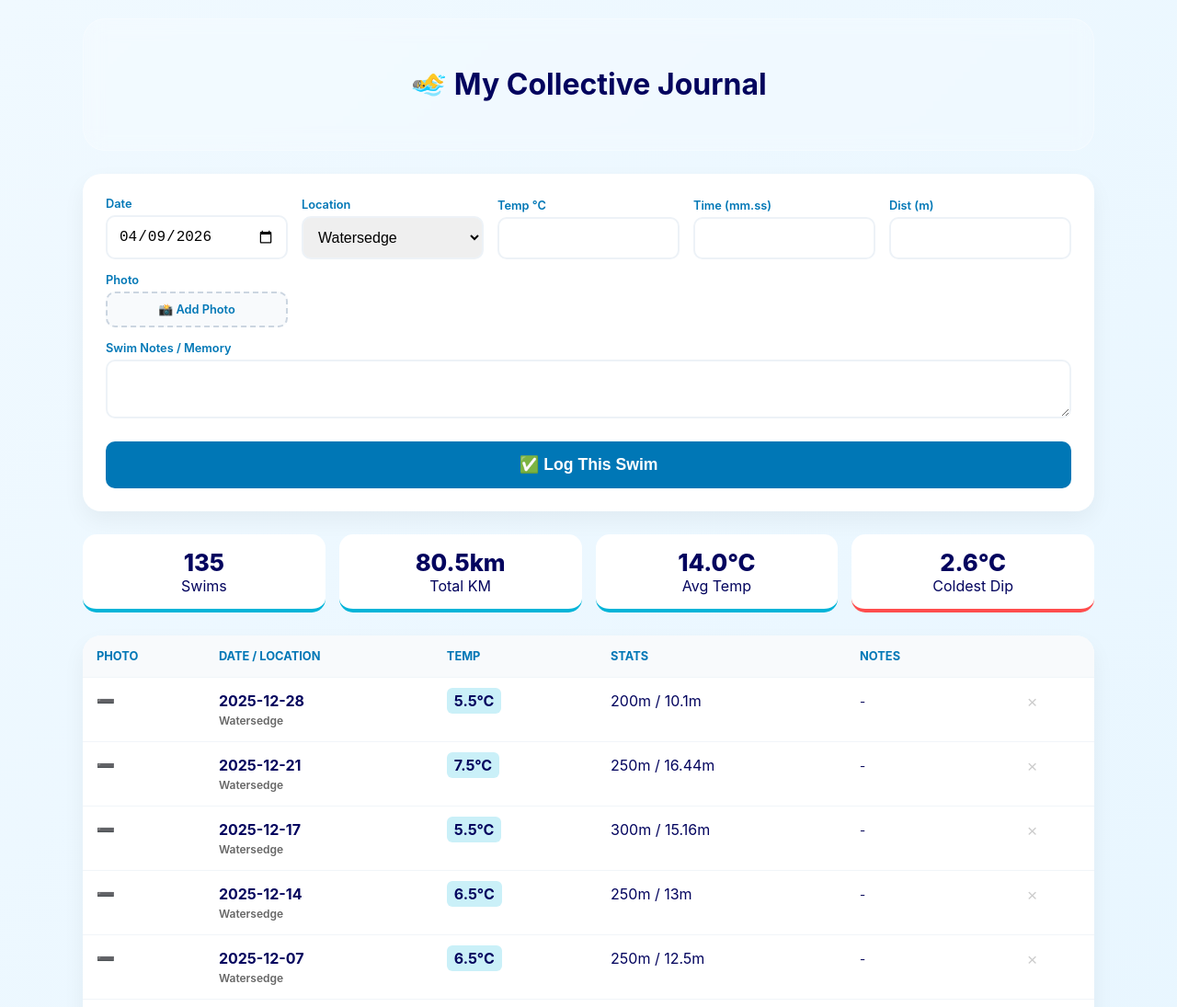
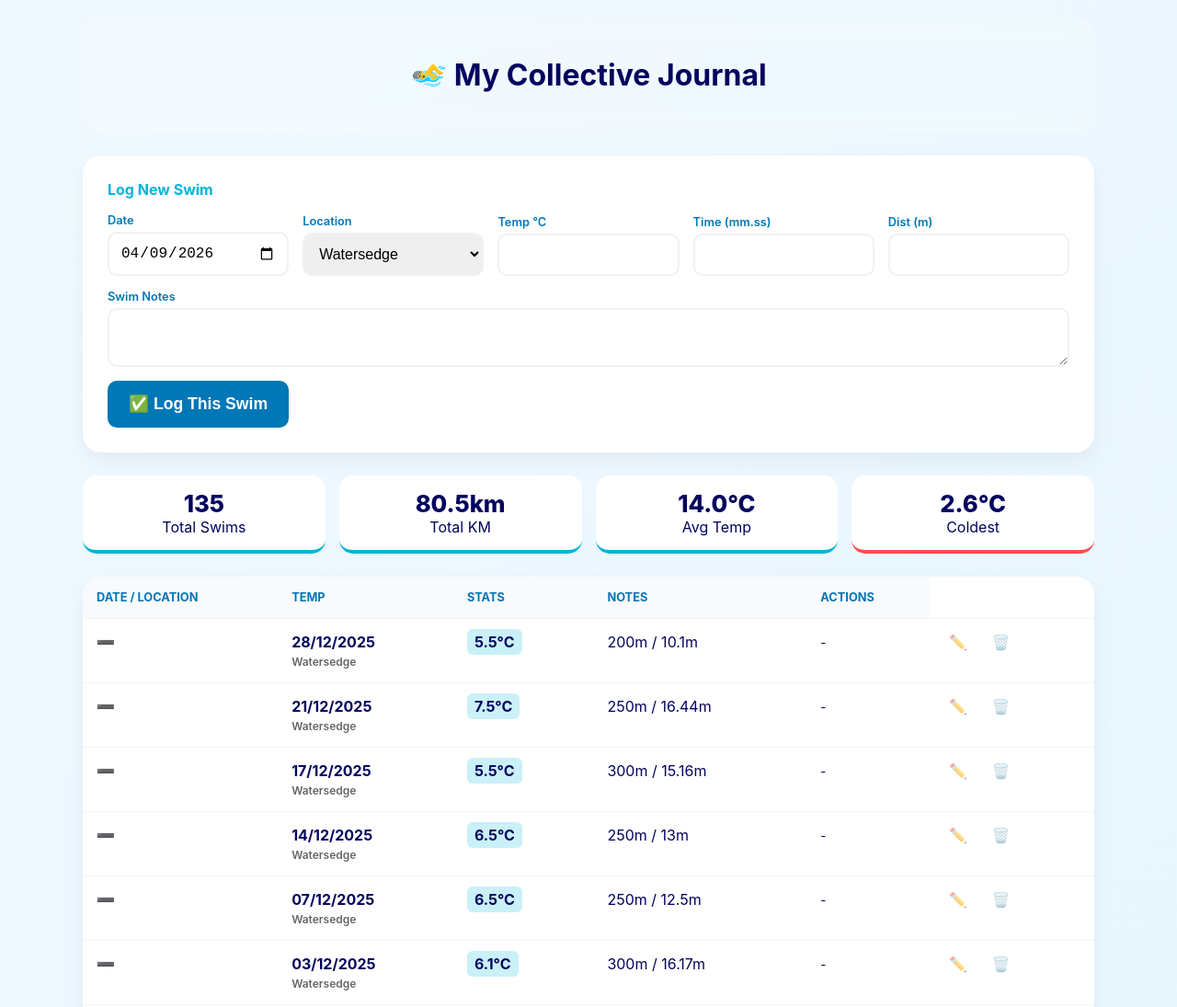
Before and after one commit to anitajstanley/swimming-journal, a plain HTML site: page index.html in a window 1280 px wide. Shown: the top 1095 px of the page at 92% size. Drawn offline with Linux system fonts and the light colour scheme.

Commit message:
Update index.html

```diff
--- a/index.html
+++ b/index.html
@@ -3,7 +3,7 @@
 <head>
     <meta charset="UTF-8">
     <meta name="viewport" content="width=device-width, initial-scale=1.0">
-    <title>Open Water Collective | My Journal</title>
+    <title>Open Water Collective | Master Journal</title>
     <style>
         :root {
             --primary: #0077b6; --secondary: #00b4d8; --dark: #03045e;
@@ -15,18 +15,18 @@
         }
         .container { max-width: 1100px; margin: 0 auto; }
         header {
-            text-align: center; padding: 30px 0; background: rgba(255, 255, 255, 0.2);
+            text-align: center; padding: 20px 0; background: rgba(255, 255, 255, 0.2);
             backdrop-filter: blur(10px); border-radius: 24px; border: 1px solid rgba(255,255,255,0.3); margin-bottom: 25px;
         }
-        .input-card { background: var(--white); padding: 25px; border-radius: 20px; box-shadow: 0 10px 25px rgba(0,0,0,0.05); margin-bottom: 25px; }
+        .input-card { background: var(--white); padding: 25px; border-radius: 20px; box-shadow: 0 10px 25px rgba(0,0,0,0.05); margin-bottom: 25px; border: 2px solid transparent; transition: 0.3s; }
+        .editing-mode { border-color: var(--secondary); background: #f0fbff; box-shadow: 0 0 20px rgba(0,180,216,0.2); }
         .form-grid { display: grid; grid-template-columns: repeat(auto-fit, minmax(180px, 1fr)); gap: 15px; align-items: end; }
         .field { display: flex; flex-direction: column; gap: 5px; }
         .span-full { grid-column: 1 / -1; }
         label { font-weight: 600; font-size: 0.8rem; color: var(--primary); }
         input, select, textarea { padding: 12px; border: 2px solid #edf2f7; border-radius: 10px; font-size: 1rem; outline: none; }
-        .file-label { background: #f8fafc; border: 2px dashed #cbd5e0; padding: 10px; border-radius: 10px; cursor: pointer; text-align: center; }
-        .btn-add { background: var(--primary); color: white; border: none; padding: 15px; border-radius: 10px; font-weight: bold; cursor: pointer; transition: 0.3s; font-size: 1.1rem; margin-top: 10px; width: 100%; }
-        .btn-add:hover { background: var(--dark); transform: translateY(-2px); }
+        .btn-add { background: var(--primary); color: white; border: none; padding: 15px; border-radius: 10px; font-weight: bold; cursor: pointer; transition: 0.3s; font-size: 1.1rem; width: 100%; }
+        .btn-update { background: #2a9d8f; }
         .stats-row { display: grid; grid-template-columns: repeat(auto-fit, minmax(150px, 1fr)); gap: 15px; margin-bottom: 25px; }
         .stat-box { background: var(--white); padding: 15px; border-radius: 15px; text-align: center; border-bottom: 4px solid var(--secondary); }
         .stat-val { display: block; font-size: 1.6rem; font-weight: 800; }
@@ -35,11 +35,10 @@
         td { padding: 15px; border-top: 1px solid #f1f5f9; vertical-align: top; }
         .temp-pill { background: var(--light); padding: 4px 8px; border-radius: 6px; font-weight: bold; }
         .loc-tag { display: block; font-size: 0.75rem; color: #666; margin-top: 4px; font-weight: 600; }
-        .swim-img { max-width: 60px; border-radius: 6px; cursor: pointer; }
-        .btn-del { color: #ccc; cursor: pointer; border: none; background: none; font-size: 1.2rem; }
-        .btn-del:hover { color: var(--accent); }
-        .footer-tools { margin-top: 50px; text-align: center; opacity: 0.5; }
-        .btn-reset { background: none; border: 1px solid #ccc; padding: 5px 10px; border-radius: 5px; cursor: pointer; font-size: 0.7rem; }
+        .btn-action { cursor: pointer; border: none; background: none; font-size: 1rem; margin-right: 10px; opacity: 0.5; }
+        .btn-action:hover { opacity: 1; }
+        .footer-tools { margin-top: 40px; text-align: center; }
+        .btn-reset { background: none; border: 1px solid #ccc; color: #999; padding: 8px 15px; border-radius: 8px; cursor: pointer; font-size: 0.7rem; }
     </style>
 </head>
 <body>
@@ -47,8 +46,10 @@
 <div class="container">
     <header><h1>🏊‍♂️ My Collective Journal</h1></header>
 
-    <div class="input-card">
+    <div class="input-card" id="inputCard">
+        <h3 id="formTitle" style="margin-top:0; font-size: 1rem; color: var(--secondary);">Log New Swim</h3>
         <div class="form-grid">
+            <input type="hidden" id="editIndex" value="-1">
             <div class="field"><label>Date</label><input type="date" id="inDate"></div>
             <div class="field">
                 <label>Location</label>
@@ -63,31 +64,31 @@
             <div class="field"><label>Temp °C</label><input type="number" id="inTemp" step="0.1"></div>
             <div class="field"><label>Time (mm.ss)</label><input type="number" id="inTime" step="0.01"></div>
             <div class="field"><label>Dist (m)</label><input type="number" id="inDist"></div>
-            <div class="field"><label>Photo</label><label for="inPhoto" class="file-label">📸 Add Photo</label><input type="file" id="inPhoto" hidden accept="image/*"></div>
-            <div class="field span-full"><label>Swim Notes / Memory</label><textarea id="inNotes"></textarea></div>
-            <button class="btn-add span-full" onclick="saveEntry()">✅ Log This Swim</button>
+            <div class="field span-full"><label>Swim Notes</label><textarea id="inNotes"></textarea></div>
+            <button class="btn-add" id="submitBtn" onclick="saveEntry()">✅ Log This Swim</button>
+            <button class="btn-add" id="cancelBtn" style="display:none; background:#ccc; margin-top:10px;" onclick="cancelEdit()">Cancel</button>
         </div>
     </div>
 
     <div class="stats-row">
-        <div class="stat-box"><span class="stat-val" id="stCount">0</span><span class="stat-label">Swims</span></div>
+        <div class="stat-box"><span class="stat-val" id="stCount">0</span><span class="stat-label">Total Swims</span></div>
         <div class="stat-box"><span class="stat-val" id="stDist">0</span><span class="stat-label">Total KM</span></div>
         <div class="stat-box"><span class="stat-val" id="stTemp">0</span><span class="stat-label">Avg Temp</span></div>
-        <div class="stat-box" style="border-color: var(--accent);"><span class="stat-val" id="stCold">0</span><span class="stat-label">Coldest Dip</span></div>
+        <div class="stat-box" style="border-color: var(--accent);"><span class="stat-val" id="stCold">0</span><span class="stat-label">Coldest</span></div>
     </div>
 
     <table>
-        <thead><tr><th>Photo</th><th>Date / Location</th><th>Temp</th><th>Stats</th><th>Notes</th><th></th></tr></thead>
+        <thead><tr><th>Date / Location</th><th>Temp</th><th>Stats</th><th>Notes</th><th>Actions</th></tr></thead>
         <tbody id="journalBody"></tbody>
     </table>
 
     <div class="footer-tools">
-        <button class="btn-reset" onclick="resetData()">Clear & Load Master History</button>
+        <button class="btn-reset" onclick="hardReset()">Reset to Master Notebook Data</button>
     </div>
 </div>
 
 <script>
-    const masterHistory = [
+    const fullMasterHistory = [
         { date: '2024-02-02', temp: 6.3, time: 24.00, dist: 450, location: 'Watersedge', notes: 'Wetsuit' },
         { date: '2024-02-16', temp: 9.5, time: 28.27, dist: 600, location: 'Watersedge', notes: 'Wetsuit' },
         { date: '2024-02-18', temp: 10.0, time: 18.07, dist: 300, location: 'Watersedge', notes: 'Wetsuit' },
@@ -178,11 +179,11 @@
         { date: '2025-06-01', temp: 19.0, time: 29.59, dist: 800, location: 'Watersedge', notes: '' },
         { date: '2025-06-06', temp: 18.1, time: 32.15, dist: 800, location: 'Watersedge', notes: '' },
         { date: '2025-06-10', temp: 18.5, time: 30.31, dist: 800, location: 'Watersedge', notes: '' },
-        { date: '2025-06-18', temp: 21.0, time: 58.31, dist: 1600, location: 'Watersedge', notes: 'Long Swim' },
+        { date: '2025-06-18', temp: 21.0, time: 58.31, dist: 1600, location: 'Watersedge', notes: '' },
         { date: '2025-06-21', temp: 24.5, time: 38.50, dist: 800, location: 'Watersedge', notes: '' },
         { date: '2025-06-25', temp: 23.0, time: 35.45, dist: 800, location: 'Watersedge', notes: '' },
         { date: '2025-06-28', temp: 23.2, time: 45.08, dist: 1000, location: 'Watersedge', notes: '' },
-        { date: '2025-06-30', temp: 28.0, time: 49.16, dist: 1000, location: 'Watersedge', notes: 'Hottest' },
+        { date: '2025-06-30', temp: 28.0, time: 49.16, dist: 1000, location: 'Watersedge', notes: '' },
         { date: '2025-07-02', temp: 24.0, time: 35.05, dist: 800, location: 'Watersedge', notes: '' },
         { date: '2025-07-11', temp: 23.4, time: 47.08, dist: 1083, location: 'Watersedge', notes: '' },
         { date: '2025-07-13', temp: 24.5, time: 55.17, dist: 1200, location: 'Watersedge', notes: '' },
@@ -225,32 +226,70 @@
         { date: '2025-12-28', temp: 5.5, time: 10.10, dist: 200, location: 'Watersedge', notes: '' }
     ];
 
-    let swims = JSON.parse(localStorage.getItem('mySwims')) || masterHistory;
+    let swims = JSON.parse(localStorage.getItem('mySwims')) || fullMasterHistory;
 
     function saveEntry() {
+        const idx = parseInt(document.getElementById('editIndex').value);
         const file = document.getElementById('inPhoto').files[0];
+
         const process = (imgBase64) => {
             const entry = {
                 date: document.getElementById('inDate').value,
                 temp: parseFloat(document.getElementById('inTemp').value),
                 time: parseFloat(document.getElementById('inTime').value) || 0,
                 dist: parseInt(document.getElementById('inDist').value) || 0,
-                location: document.getElementById('inLocation').value || 'Watersedge',
-                notes: document.getElementById('inNotes').value || '',
-                photo: imgBase64 || null
+                location: document.getElementById('inLocation').value,
+                notes: document.getElementById('inNotes').value,
+                photo: imgBase64 || (idx !== -1 ? swims[idx].photo : null)
             };
-            if(!entry.date || isNaN(entry.temp)) return alert("Date and Temp are required!");
-            swims.push(entry);
+
+            if(!entry.date || isNaN(entry.temp)) return alert("Please fill in Date and Temp!");
+
+            if(idx === -1) {
+                swims.push(entry);
+            } else {
+                swims[idx] = entry;
+            }
+
             localStorage.setItem('mySwims', JSON.stringify(swims));
+            cancelEdit();
             renderTable();
-            document.querySelectorAll('input, select, textarea').forEach(i => i.value = '');
-            document.getElementById('inDate').value = new Date().toISOString().split('T')[0];
         };
+
         if (file) {
             const reader = new FileReader();
             reader.onloadend = () => process(reader.result);
             reader.readAsDataURL(file);
         } else { process(null); }
+    }
+
+    function editEntry(idx) {
+        const s = swims[idx];
+        document.getElementById('editIndex').value = idx;
+        document.getElementById('inDate').value = s.date;
+        document.getElementById('inLocation').value = s.location || 'Watersedge';
+        document.getElementById('inTemp').value = s.temp;
+        document.getElementById('inTime').value = s.time;
+        document.getElementById('inDist').value = s.dist;
+        document.getElementById('inNotes').value = s.notes || '';
+
+        document.getElementById('formTitle').innerText = "Editing Swim Record...";
+        document.getElementById('submitBtn').innerText = "💾 Update Record";
+        document.getElementById('submitBtn').classList.add('btn-update');
+        document.getElementById('cancelBtn').style.display = "block";
+        document.getElementById('inputCard').classList.add('editing-mode');
+        window.scrollTo({top: 0, behavior: 'smooth'});
+    }
+
+    function cancelEdit() {
+        document.getElementById('editIndex').value = "-1";
+        document.getElementById('formTitle').innerText = "Log New Swim";
+        document.getElementById('submitBtn').innerText = "✅ Log This Swim";
+        document.getElementById('submitBtn').classList.remove('btn-update');
+        document.getElementById('cancelBtn').style.display = "none";
+        document.getElementById('inputCard').classList.remove('editing-mode');
+        document.querySelectorAll('input, select, textarea').forEach(i => i.value = '');
+        document.getElementById('inDate').value = new Date().toISOString().split('T')[0];
     }
 
     function renderTable() {
@@ -259,36 +298,36 @@
         let totalD = 0; let totalT = 0; let cold = 100;
 
         swims.sort((a, b) => new Date(b.date) - new Date(a.date)).forEach((s, idx) => {
-            totalD += (s.dist || 0);
-            totalT += (s.temp || 0);
+            totalD += (s.dist || 0); totalT += (s.temp || 0);
             if(s.temp < cold) cold = s.temp;
 
-            // Fix "undefined" display
-            const loc = s.location || '-';
-            const noteText = s.notes || '-';
-            const photoHtml = s.photo ? `<img src="${s.photo}" class="swim-img" onclick="window.open(this.src)">` : '➖';
+            const d = new Date(s.date);
+            const ukDate = d.toLocaleDateString('en-GB', { day: '2-digit', month: '2-digit', year: 'numeric' });
+            const photoHtml = s.photo ? `<img src="${s.photo}" style="max-width:50px; border-radius:5px; cursor:pointer;" onclick="window.open(this.src)">` : '➖';
 
             body.innerHTML += `<tr>
                 <td>${photoHtml}</td>
-                <td><b>${s.date}</b><span class="loc-tag">${loc}</span></td>
+                <td><b>${ukDate}</b><span class="loc-tag">${s.location || 'Watersedge'}</span></td>
                 <td><span class="temp-pill">${s.temp.toFixed(1)}°C</span></td>
                 <td>${s.dist}m / ${s.time}m</td>
-                <td><small>${noteText}</small></td>
-                <td><button class="btn-del" onclick="deleteEntry(${idx})">×</button></td>
+                <td><small>${s.notes || '-'}</small></td>
+                <td>
+                    <button class="btn-action" onclick="editEntry(${idx})">✏️</button>
+                    <button class="btn-action" onclick="deleteEntry(${idx})">🗑️</button>
+                </td>
             </tr>`;
         });
 
-        const count = swims.length;
-        document.getElementById('stCount').innerText = count;
+        document.getElementById('stCount').innerText = swims.length;
         document.getElementById('stDist').innerText = (totalD / 1000).toFixed(1) + "km";
-        document.getElementById('stTemp').innerText = count > 0 ? (totalT / count).toFixed(1) + "°C" : "0°C";
-        document.getElementById('stCold').innerText = count > 0 ? cold.toFixed(1) + "°C" : "0°C";
+        document.getElementById('stTemp').innerText = swims.length ? (totalT / swims.length).toFixed(1) + "°C" : "0°C";
+        document.getElementById('stCold').innerText = swims.length ? cold.toFixed(1) + "°C" : "0°C";
     }
 
-    function resetData() {
-        if(confirm("This will clear your added swims and reload the 116 master records. Continue?")) {
-            localStorage.setItem('mySwims', JSON.stringify(masterHistory));
-            swims = masterHistory;
+    function hardReset() {
+        if(confirm("Factory Reset: This will clear added swims and load all 116 records from your notebooks. Continue?")) {
+            localStorage.setItem('mySwims', JSON.stringify(fullMasterHistory));
+            swims = [...fullMasterHistory];
             renderTable();
         }
     }
```
